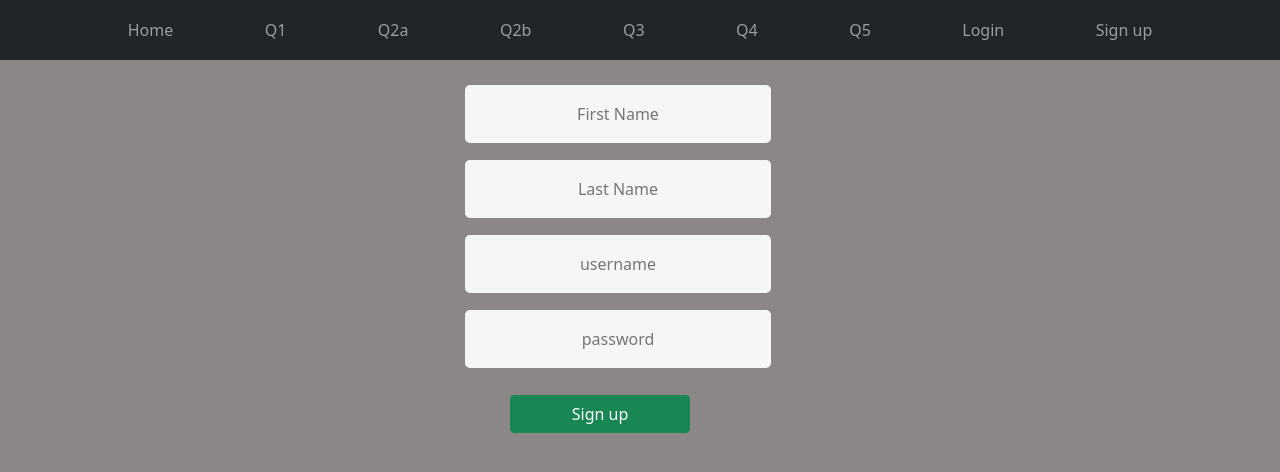
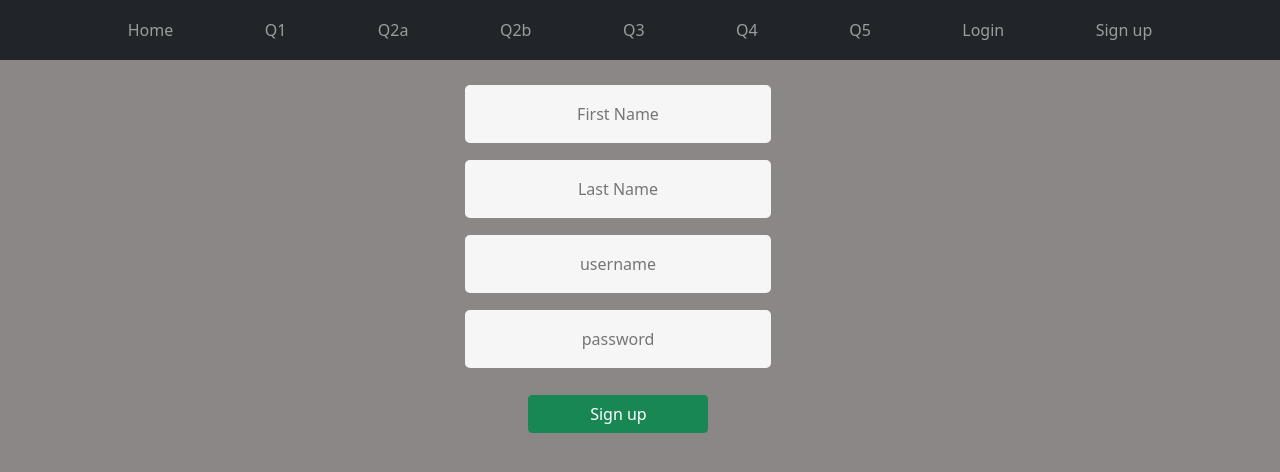
Before and after one commit to thodpap/DataBasesNTUA2021, an Angular app in the folder frontend/: page /signup in a window 1280 px wide. Shown: the top 472 px of the page. Built offline with nearby package versions, Linux system fonts and the light colour scheme.

Commit message:
updated sign up button

```diff
--- a/frontend/src/app/register/register.component.html
+++ b/frontend/src/app/register/register.component.html
@@ -32,7 +32,7 @@
             <button
                 type="submit"
                 class="fadeIn fourth btn btn-success fadeIn forth"
-                style="margin-top: 15px; margin-left: 50px; width: 50%;"
+                style="margin-top: 15px; margin-left: 19% ; width: 50%;"
             >Sign up</button>
         </form>
     </div>
```
